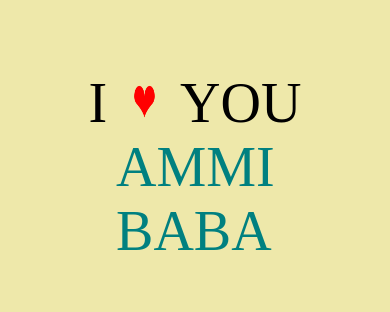
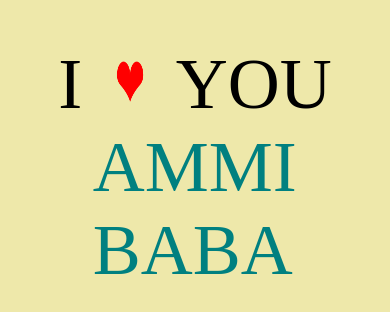
Before and after one commit to Kanwal12345678/decentralized-app, a plain HTML site: page index.html in a window 390 px wide. Shown: the part 264-576 px from the top of the page. Drawn offline with nearby package versions, Linux system fonts and the light colour scheme; a web font is replaced by a local one.

Commit message:
changeincode

```diff
--- a/style.css
+++ b/style.css
@@ -25,28 +25,28 @@ span {
 }
 @media screen and (max-width: 768px) {
     p {
-        font-size: 3.5rem;
+        font-size: 4.5rem;
     }
 
     span {
-        font-size: 3.5rem;
+        font-size: 4.5rem;
     }
 
     .animate__heartBeat {
-        font-size: 3.5rem;
+        font-size: 4.5rem;
     }
 }
 
 @media screen and (max-width: 480px) {
     p {
-        font-size: 3.5rem;
+        font-size: 4.5rem;
     }
 
     span {
-        font-size: 3.5rem;
+        font-size: 4.5rem;
     }
 
     .animate__heartBeat {
-        font-size: 3.5rem;
+        font-size: 4.5rem;
     }
 }
```
